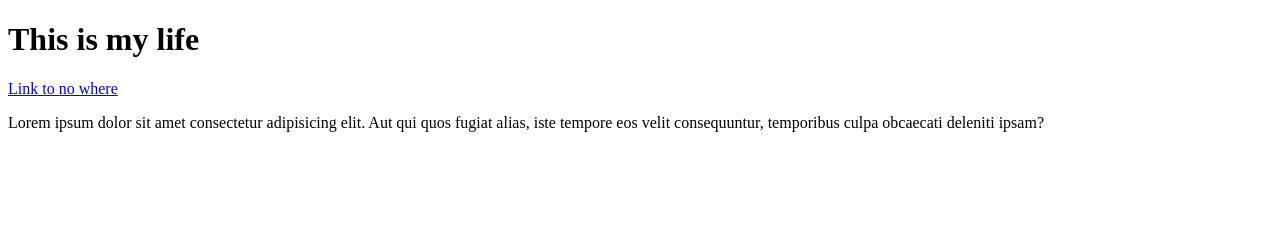
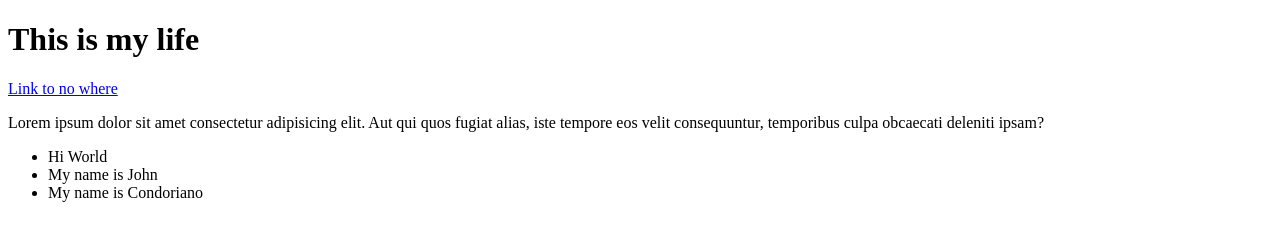
Before and after one commit to Duo-Kali-Yuga/learn-git, a plain HTML site: page index.html in a window 1280 px wide. Drawn offline with Linux system fonts and the light colour scheme.

```diff
--- a/index.html
+++ b/index.html
@@ -9,5 +9,10 @@
     <h1>This is my life</h1>
     <p><a href="#">Link to no where</a></p>
     <p>Lorem ipsum dolor sit amet consectetur adipisicing elit. Aut qui quos fugiat alias, iste tempore eos velit consequuntur, temporibus culpa obcaecati deleniti ipsam?</p>
+    <ul>
+        <li>Hi World</li>
+        <li>My name is John</li>
+        <li>My name is Condoriano</li>
+    </ul>
 </body>
 </html>
```
Also changed, not shown: 1 other file.
